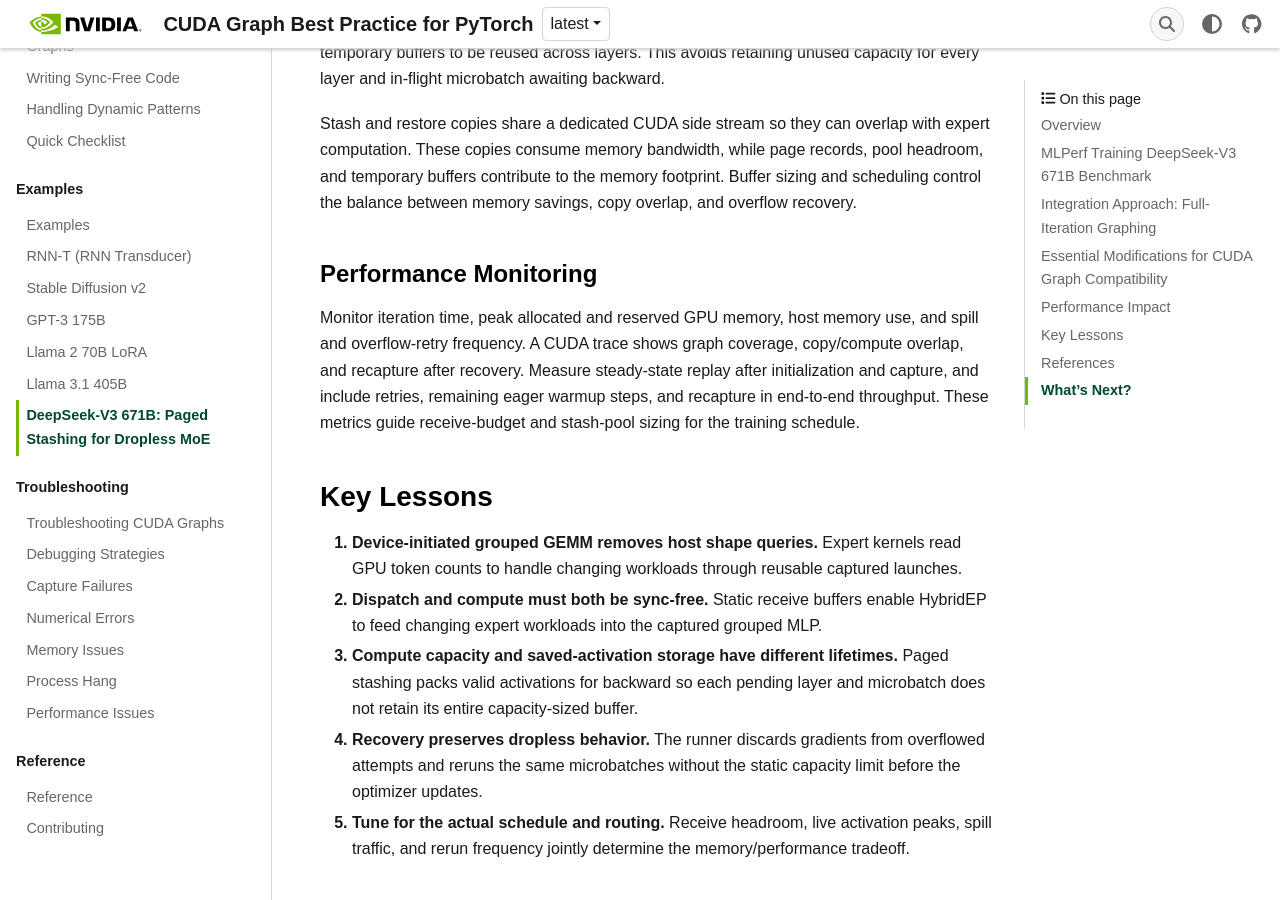
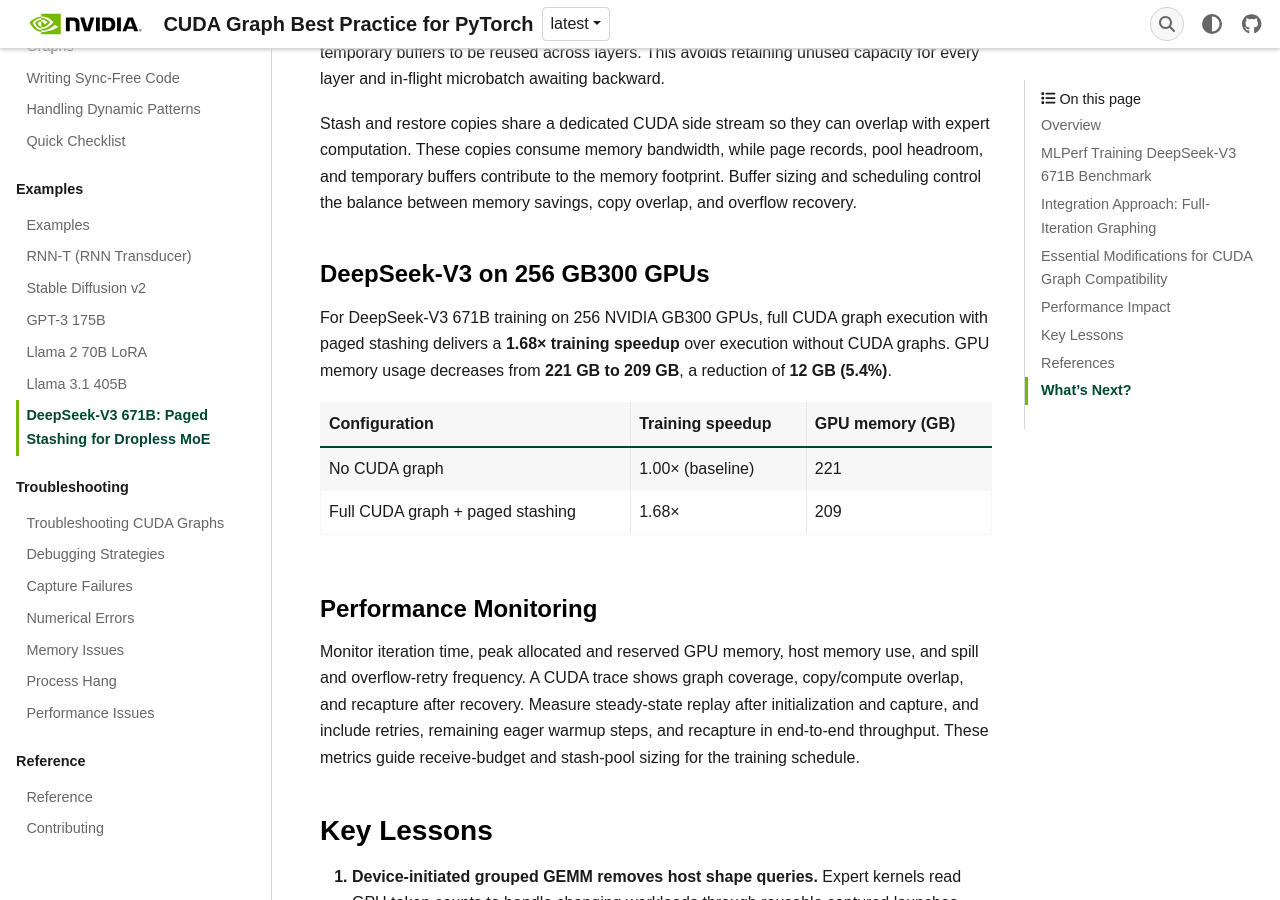
Before and after one commit to NVIDIA/dl-cuda-graph-doc, a Sphinx documentation site: the page built from docs/examples/deepseek-v3-paged-stash.md, in a window 1280 px wide and 900 px high, scrolled down 10299 px. Built offline with Sphinx 7.4.7, drawn with Linux system fonts in a browser that asks for light colours; some web fonts are replaced.

Commit message:
Add GB300 benchmark results and complete review follow-ups

```diff
--- a/docs/examples/deepseek-v3-paged-stash.md
+++ b/docs/examples/deepseek-v3-paged-stash.md
@@ -227,6 +227,15 @@
 
 Stash and restore copies share a dedicated CUDA side stream so they can overlap with expert computation. These copies consume memory bandwidth, while page records, pool headroom, and temporary buffers contribute to the memory footprint. Buffer sizing and scheduling control the balance between memory savings, copy overlap, and overflow recovery.
 
+### DeepSeek-V3 on 256 GB300 GPUs
+
+For DeepSeek-V3 671B training on 256 NVIDIA GB300 GPUs, full CUDA graph execution with paged stashing delivers a **1.68× training speedup** over execution without CUDA graphs. GPU memory usage decreases from **221 GB to 209 GB**, a reduction of **12 GB (5.4%)**.
+
+| Configuration | Training speedup | GPU memory (GB) |
+|---------------|------------------|-----------------|
+| No CUDA graph | 1.00× (baseline) | 221 |
+| Full CUDA graph + paged stashing | 1.68× | 209 |
+
 ### Performance Monitoring
 
 Monitor iteration time, peak allocated and reserved GPU memory, host memory use, and spill and overflow-retry frequency. A CUDA trace shows graph coverage, copy/compute overlap, and recapture after recovery. Measure steady-state replay after initialization and capture, and include retries, remaining eager warmup steps, and recapture in end-to-end throughput. These metrics guide receive-budget and stash-pool sizing for the training schedule.
```
Also changed, not shown: docs/examples/introduction.md (+1 -1 lines), docs/torch-cuda-graph/te-megatron-cuda-graphs.md (+2 -0 lines).
